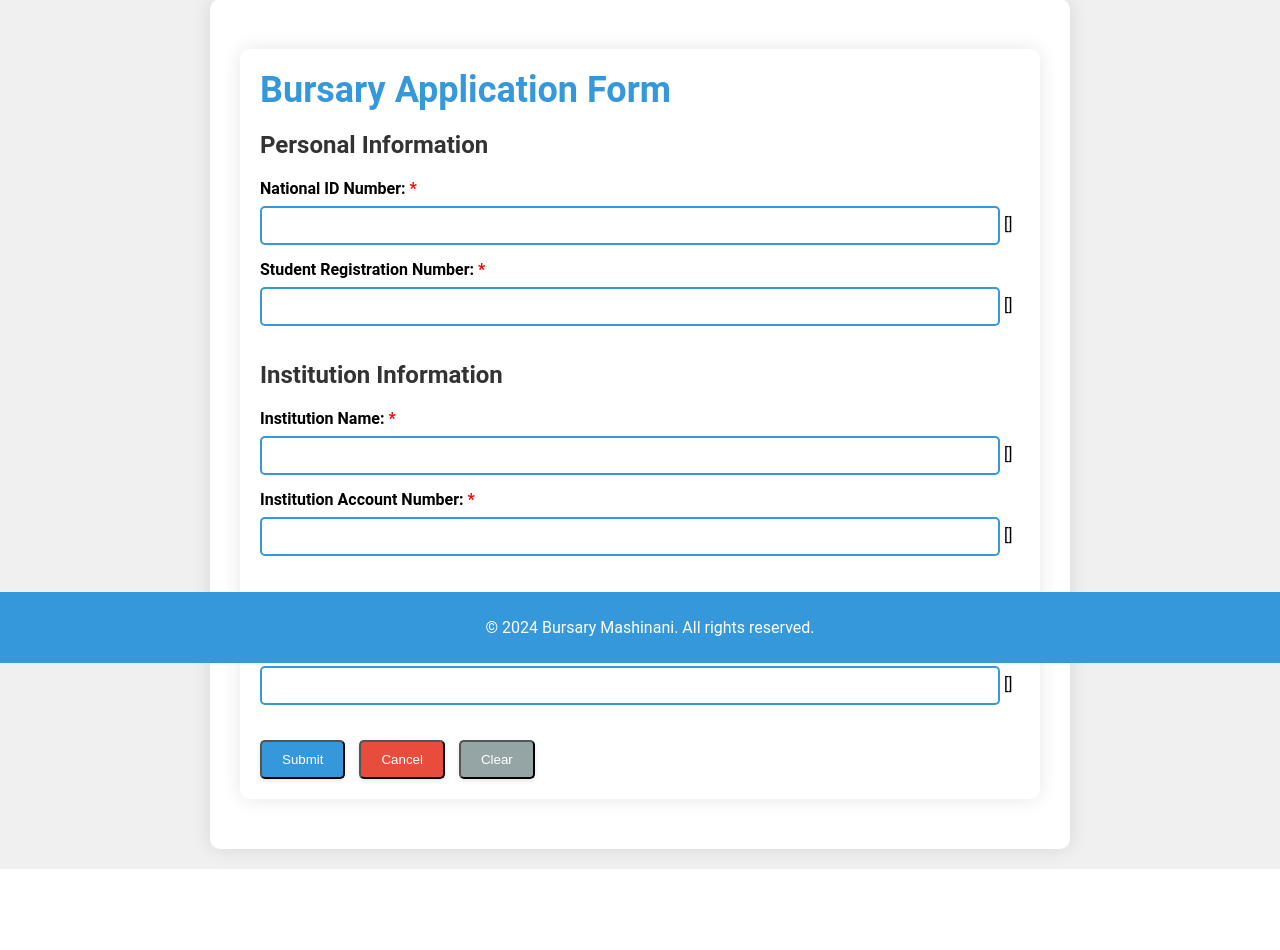
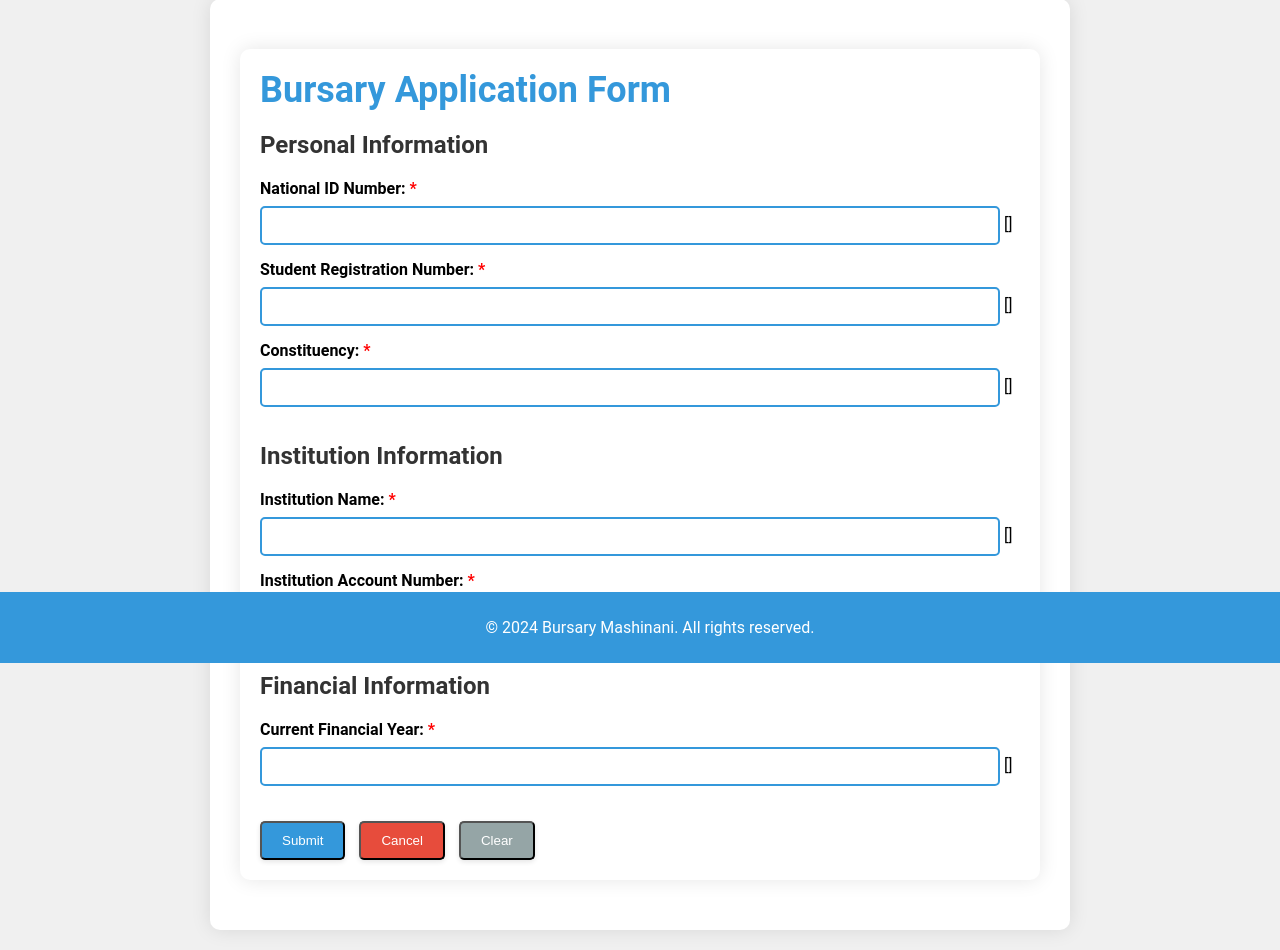
Before and after one commit to Michael-Otieno-Kasuku/Mashinani, a Django app: template bursary/mashinani/templates/application_form.html in a window 1280 px wide. Shown: the part 137-1087 px from the top of the page. Before the commit the page ends 1006 px from the top, so only its background shows below. Run offline with Django 4.2, Linux system fonts and the light colour scheme; the template is opened without the code that fills it, so the values that code supplies are empty, except form fields; tables that the repository leaves empty hold one stand-in row (values such as "Sample post"); form fields are guessed from the names that the template uses.

Commit message:
constituency added

```diff
--- a/bursary/mashinani/models.py
+++ b/bursary/mashinani/models.py
@@ -62,6 +62,7 @@ class BursaryApplication(models.Model):
     student_id = models.ForeignKey(Student, on_delete=models.CASCADE)
     institution_id = models.ForeignKey(Institution, on_delete=models.CASCADE)
     account_id = models.ForeignKey(Account, on_delete=models.CASCADE)
+    constituency_id = models.ForeignKey(Constituency, on_delete=models.CASCADE)
     financial_year_id = models.ForeignKey(FinancialYear, on_delete=models.CASCADE)
     serial_number = models.CharField(max_length=200, unique=True, help_text="Auto-generated serial number")
     date_submitted = models.DateTimeField(auto_now_add=True, help_text="Date of submission")
--- a/bursary/mashinani/templates/application_form.html
+++ b/bursary/mashinani/templates/application_form.html
@@ -20,6 +20,13 @@
                 {{ form.student_id }}
                 {{ form.student_id.errors }}
             </div>
+
+            <div class="form-field">
+                <label for="{{ form.student_id.id_for_label }}" class="required">Constituency:</label>
+                {{ form.constituency_id }}
+                {{ form.constituency_id.errors }}
+            </div>
+
         </div>
 
         <!-- Institution Information Section -->
--- a/bursary/mashinani/views.py
+++ b/bursary/mashinani/views.py
@@ -3,7 +3,7 @@ import uuid
 from django.shortcuts import render, get_object_or_404, redirect
 from django.views import View
 from .forms import ApplicationForm
-from .models import BursaryApplication, Voter, Student
+from .models import BursaryApplication, Voter, Student, Constituency
 from django.http import HttpResponse
 from django.conf import settings
 from reportlab.pdfgen import canvas
```
Also changed, not shown: bursary/mashinani/forms.py (+9 -2 lines).
